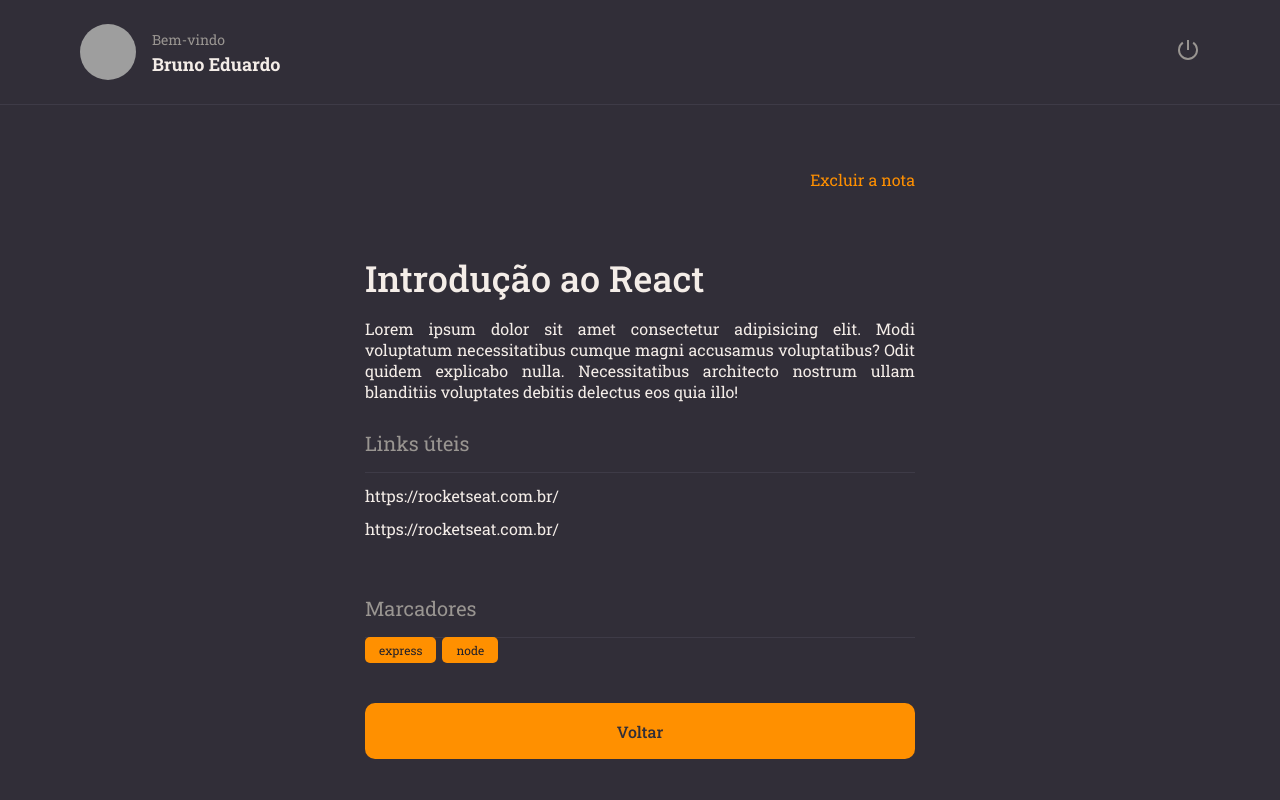
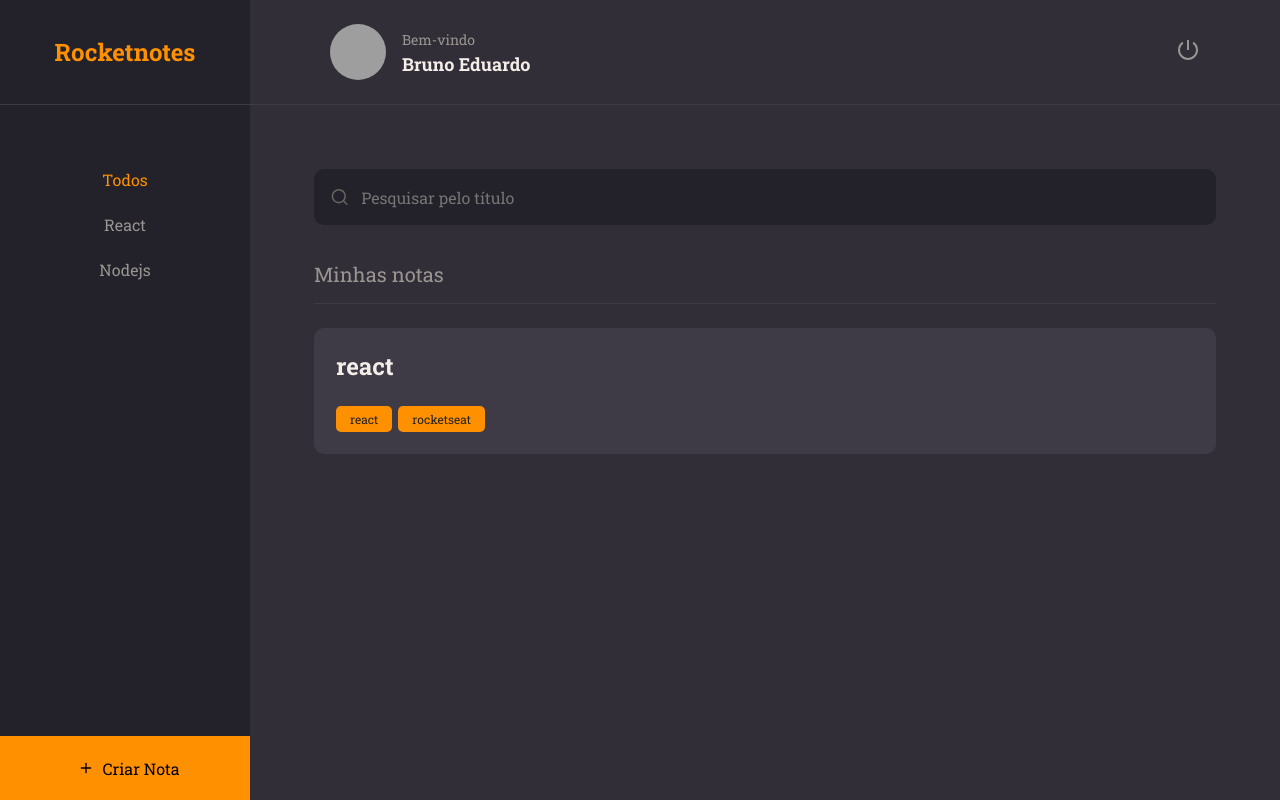
Before and after one commit to Bruno3dua/rocketnotes, a React (Vite) app: page / in a window 1280 px wide. Built offline with nearby package versions, Linux system fonts and the light colour scheme; grey boxes are pictures that could not be loaded.

Commit message:
finish homepage

```diff
--- a/src/components/ButtonText/index.jsx
+++ b/src/components/ButtonText/index.jsx
@@ -1,9 +1,10 @@
 import { Container } from "./styles";
 
-export function ButtonText({ title, ...rest }) {
+export function ButtonText({ title, isActive = false, ...rest }) {
     return (
         <Container
             type="button"
+            isActive={isActive}
             {...rest}
         >
             {title}
--- a/src/components/ButtonText/styles.js
+++ b/src/components/ButtonText/styles.js
@@ -2,7 +2,7 @@
 
 export const Container = styled.button`
     background: none;
-    color: ${({ theme }) => theme.COLORS.ORANGE};
+    color: ${({ theme, isActive }) => isActive ? theme.COLORS.ORANGE : theme.COLORS.GRAY_100};
     border: none;
     font-size: 1.6rem;
 `
--- /dev/null
+++ b/src/components/Input/index.jsx
@@ -0,0 +1,10 @@
+import { Container } from "./styles";
+
+export function Input({ icon : Icon, ...rest }) {
+    return (
+        <Container>
+            {Icon && <Icon size={20} />}
+            <input {...rest}/>
+        </Container>
+    )
+}
--- /dev/null
+++ b/src/components/Input/styles.js
@@ -0,0 +1,32 @@
+import styled from "styled-components";
+
+export const Container = styled.div`
+    width: 100%;
+    display: flex;
+    align-items: center;
+
+    background-color: ${({ theme }) => theme.COLORS.BACKGROUND_900};
+    color: ${({ theme }) => theme.COLORS.GRAY_300};
+
+    margin-bottom: .8rem;
+    border-radius: 1rem;
+
+    > input {
+        height: 5.6rem;
+        width: 100%;
+
+        padding: 1.2rem;
+        color: ${({ theme }) => theme.COLORS.WHITE};
+        background: transparent;
+        border: 0;
+
+        &:placeholder {
+            color: ${({ theme }) => theme.COLORS.GRAY_300};
+        }
+
+    }
+
+    svg {
+        margin-left: 1.6rem;
+    }
+`
--- /dev/null
+++ b/src/components/Note/index.jsx
@@ -0,0 +1,19 @@
+import { Container } from "./styles";
+import { Tag } from '../Tag'
+
+export function Note({ data, ...rest }) {
+    return (
+        <Container {...rest} >
+            <h1> {data.title} </h1>
+
+            {
+                data.tags &&
+                <footer>
+                    {
+                        data.tags.map(tag => <Tag key={tag.id} title={tag.name} />)
+                    }
+                </footer>
+            }
+        </Container>
+    );
+}
--- /dev/null
+++ b/src/components/Note/styles.js
@@ -0,0 +1,25 @@
+import styled from "styled-components";
+
+export const Container = styled.button`
+    width: 100%;
+    background-color: ${({ theme }) => theme.COLORS.BACKGROUND_700};
+
+    border: none;
+    border-radius: 1rem;
+    padding: 2.2rem;
+    margin-bottom: 1.6rem;
+
+    > h1{
+        flex: 1;
+        text-align: left;
+        font-weight: 700;
+        font-size: 2.4rem;
+        color: ${({ theme }) => theme.COLORS.WHITE};
+    }
+
+    > footer {
+        width: 100%;
+        display: flex;
+        margin-top: 2.4rem;
+    }
+`
--- a/src/components/Section/styles.js
+++ b/src/components/Section/styles.js
@@ -6,6 +6,7 @@
     > h2 {
         border-bottom: 1px solid ${({ theme }) => theme.COLORS.BACKGROUND_700};
         padding-bottom: 1.6rem;
+        margin-bottom: 2.4rem;
 
         color: ${({ theme }) => theme.COLORS.GRAY_100};
         font-size: 2rem;
--- a/src/components/Tags/index.jsx
+++ b/src/components/Tag/index.jsx
@@ -1,8 +1,8 @@
 import { Container } from "./styles";
 
-export function Tags({ title }) {
+export function Tag({ title, ...rest }) {
     return (
-     <Container>
+     <Container {...rest}>
         {title}
      </Container>
     )
--- a/src/main.jsx
+++ b/src/main.jsx
@@ -1,6 +1,6 @@
 import React from 'react'
 import ReactDOM from 'react-dom/client'
-import { Details } from './pages/Details'
+import { Home } from './pages/Home'
 import { ThemeProvider } from 'styled-components'
 import theme from './styles/theme'
 import GlobalStyles from './styles/global'
@@ -9,7 +9,7 @@
   <React.StrictMode>
     <ThemeProvider theme={theme}>
       <GlobalStyles />
-      <Details />
+      <Home />
     </ThemeProvider>
   </React.StrictMode>,
 )
--- /dev/null
+++ b/src/pages/Home/index.jsx
@@ -0,0 +1,56 @@
+import { Container, Brand, Menu, Search, Content, NewNote } from './styles'
+import { Header } from '../../components/Header'
+import { ButtonText } from '../../components/ButtonText'
+import { Input } from '../../components/Input'
+import { Note } from '../../components/Note'
+import { FiPlus } from 'react-icons/fi'
+import { FiSearch } from 'react-icons/fi'
+import { Section } from '../../components/Section'
+
+export function Home() {
+    return (
+        <Container>
+
+            <Brand>
+                <h1>Rocketnotes</h1>
+            </Brand>
+
+            <Header />
+
+            <Menu>
+                <li><ButtonText title="Todos" isActive /></li>
+                <li><ButtonText title="React" /></li>
+                <li><ButtonText title="Nodejs" /></li>
+            </Menu>
+
+            <Search>
+                <Input placeholder="Pesquisar pelo título" icon={FiSearch} />
+            </Search>
+
+
+            <Content>
+                <Section title="Minhas notas">
+                    <Note data={{
+                        title: 'react',
+                        tags: [
+                            {
+                                id: 1,
+                                name: 'react',
+                            },
+                            {
+                                id: 2,
+                                name: 'rocketseat',
+                            },
+                        ]
+                    }}
+                    />
+                </Section>
+            </Content>
+
+            <NewNote>
+                <FiPlus />
+                Criar Nota
+            </NewNote>
+        </Container>
+    )
+}
--- /dev/null
+++ b/src/pages/Home/styles.js
@@ -0,0 +1,72 @@
+import styled from "styled-components";
+
+export const Container = styled.div`
+    width: 100%;
+    height: 100vh;
+    display: grid;
+    grid-template-columns: 25rem auto;
+    grid-template-rows: 10.5rem 12.8rem auto 6.4rem;
+    grid-template-areas:
+    "brand header"
+    "menu search"
+    "menu content"
+    "newnote content";
+
+    background-color: ${({ theme }) => theme.COLORS.BACKGROUND_800};
+`
+
+export const Brand = styled.div`
+    grid-area: brand;
+
+    display: flex;
+    align-items: center;
+    justify-content: center;
+    border-bottom-width: 1px;
+    border-bottom-style: solid;
+    border-bottom-color: ${({ theme }) => theme.COLORS.BACKGROUND_700};
+
+    background-color: ${({ theme }) => theme.COLORS.BACKGROUND_900};
+
+    > h1 {
+        color: ${({ theme }) => theme.COLORS.ORANGE};
+        font-size: 2.4rem;
+    }
+`
+
+export const Menu = styled.ul`
+    grid-area: menu;
+
+    background-color: ${({ theme }) => theme.COLORS.BACKGROUND_900};
+    padding-top: 6.4rem;
+    text-align: center;
+
+    > li{
+        margin-bottom: 2.4rem;
+    }
+
+`
+
+export const Search = styled.div`
+    grid-area: search;
+    padding: 6.4rem 6.4rem 0;
+`
+
+export const Content = styled.div`
+    grid-area: content;
+    padding: 0 6.4rem;
+    overflow-y: auto;
+`
+
+export const NewNote = styled.button`
+    grid-area: newnote;
+
+    background-color: ${({ theme }) => theme.COLORS.ORANGE};
+    border: none;
+    display: flex;
+    align-items: center;
+    justify-content: center;
+
+    svg {
+        margin: .8rem;
+    }
+`
```
Also changed, not shown: src/components/Tag/styles.js (renamed from src/components/Tags/styles.js).
